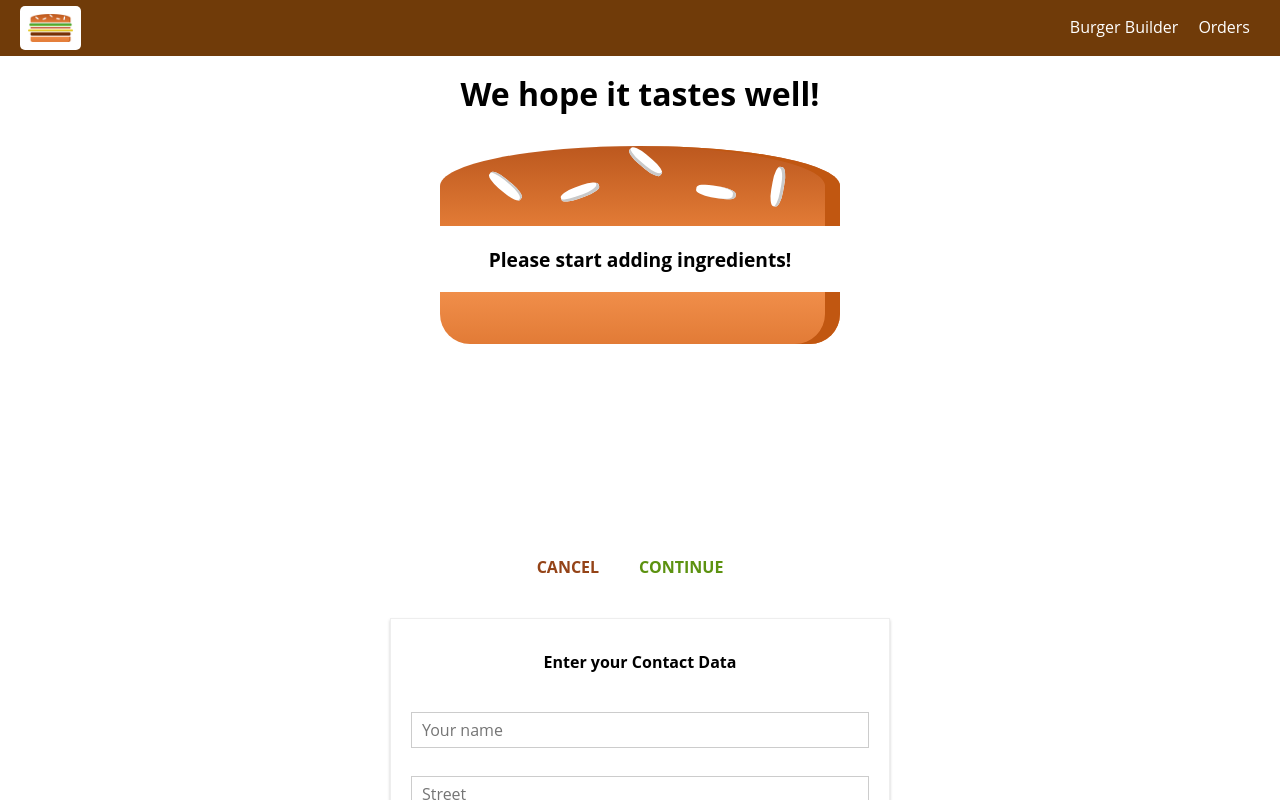
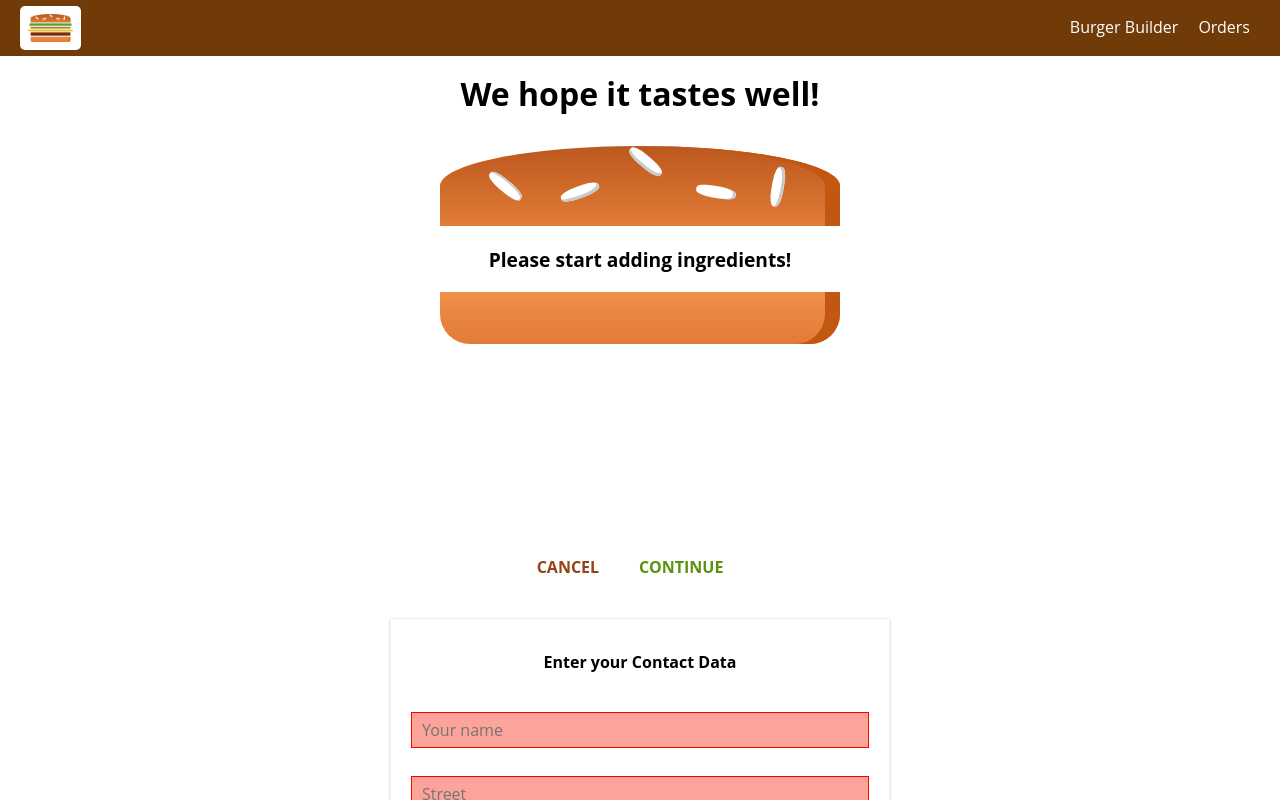
Before and after one commit to DevLatBo/burger-app, a React (Create React App) app: page /checkout in a window 1280 px wide. Both pictures are taken after a click on the button "CONTINUE". Shown: the top 800 px of the page. Built offline with nearby package versions, Linux system fonts and the light colour scheme.

Commit message:
[A] Adding styles and, improving validation view on form

```diff
--- a/src/components/UI/Input/Input.js
+++ b/src/components/UI/Input/Input.js
@@ -2,21 +2,27 @@ import React from 'react';
 import classes from './Input.module.css';
 const input = (props) => {
     let inputElement = null;
+    let inputClasses = [classes.InputElement];
+
+    if(props.invalid && props.shouldValidate){
+        inputClasses.push(classes.Invalid);
+    }
+
     switch(props.elementType){
         case ('input'):
-            inputElement = <input className={classes.InputElement}
+            inputElement = <input className={inputClasses.join(' ')}
                                 {...props.elementConfig}
                                 value={props.value}
                                 onChange={props.changed}/>
             break;
         case ('textarea'):
-            inputElement = <textarea className={classes.InputElement}
+            inputElement = <textarea className={inputClasses.join(' ')}
                                 {...props.elementConfig}
                                 value={props.value}
                                 onChange={props.changed}/>
             break;
         case ('select'):
-            inputElement = (<select className={classes.InputElement}
+            inputElement = (<select className={inputClasses.join(' ')}
                                 value={props.value}
                                 onChange={props.changed}>
                                     {props.elementConfig.options.map(option=>
@@ -25,7 +31,7 @@ const input = (props) => {
                             </select>);
             break;
         default:
-            inputElement = <input className={classes.InputElement}
+            inputElement = <input className={inputClasses.join(' ')}
                                 {...props.elementConfig}
                                 value={props.value}
                                 onChange={props.changed} />
--- a/src/components/UI/Input/Input.module.css
+++ b/src/components/UI/Input/Input.module.css
@@ -25,3 +25,8 @@
     outline: none;
     background-color: white;
 }
+
+.Invalid{
+    border: 1px solid red;
+    background-color: #FDA49A;
+}
--- a/src/containers/Checkout/ContactData/ContactData.js
+++ b/src/containers/Checkout/ContactData/ContactData.js
@@ -154,6 +154,8 @@ class ContactData extends Component {
                         elementType={formElement.config.elementType}
                         elementConfig= {formElement.config.elementConfig}
                         value={formElement.config.value}
+                        invalid={!formElement.config.valid}
+                        shouldValidate={formElement.config.validation}
                         changed={(event) => this.inputChangedHandler(event, formElement.id)}/>
                 ))}
                 <Button btnType="Success">ORDER</Button>
```
